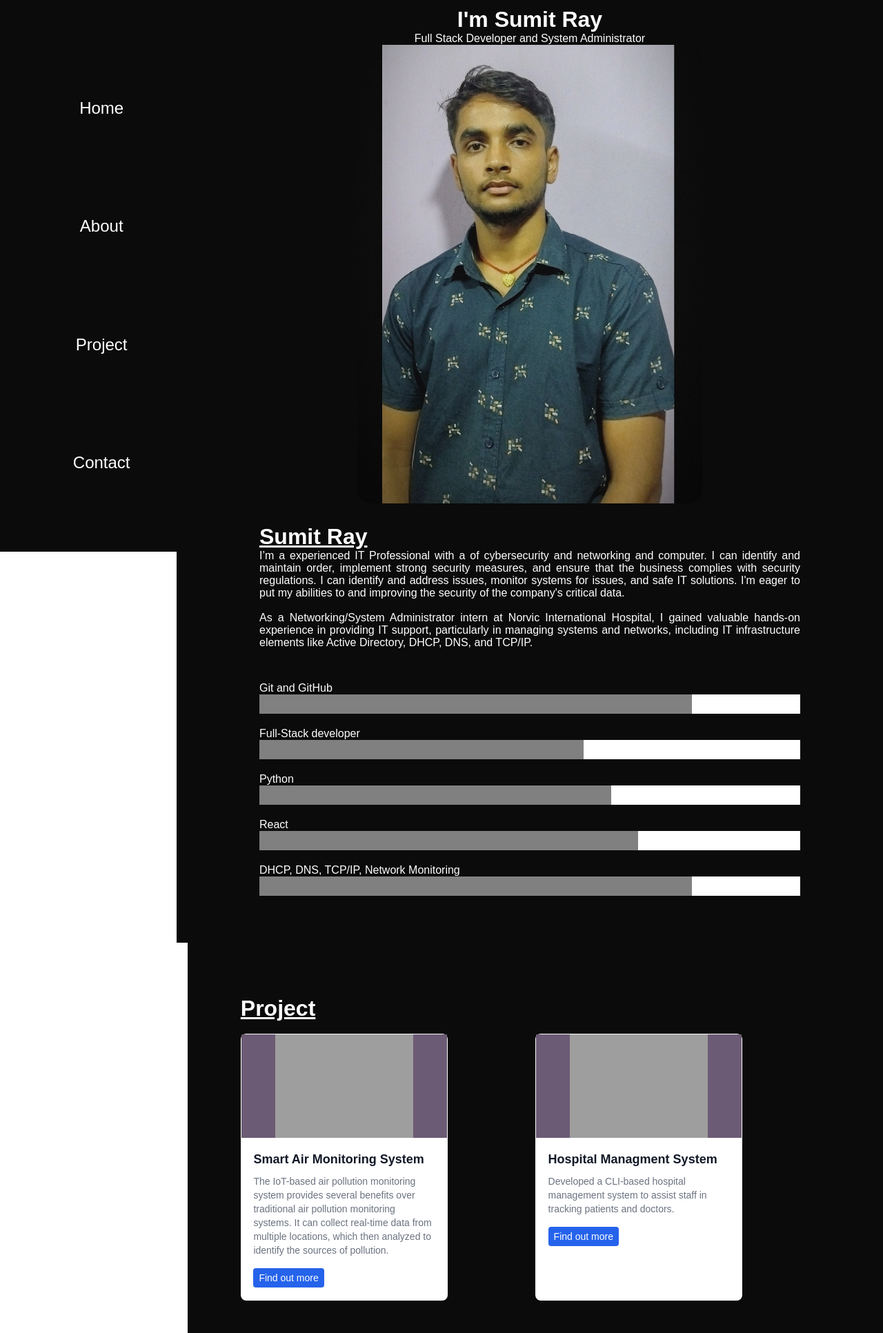
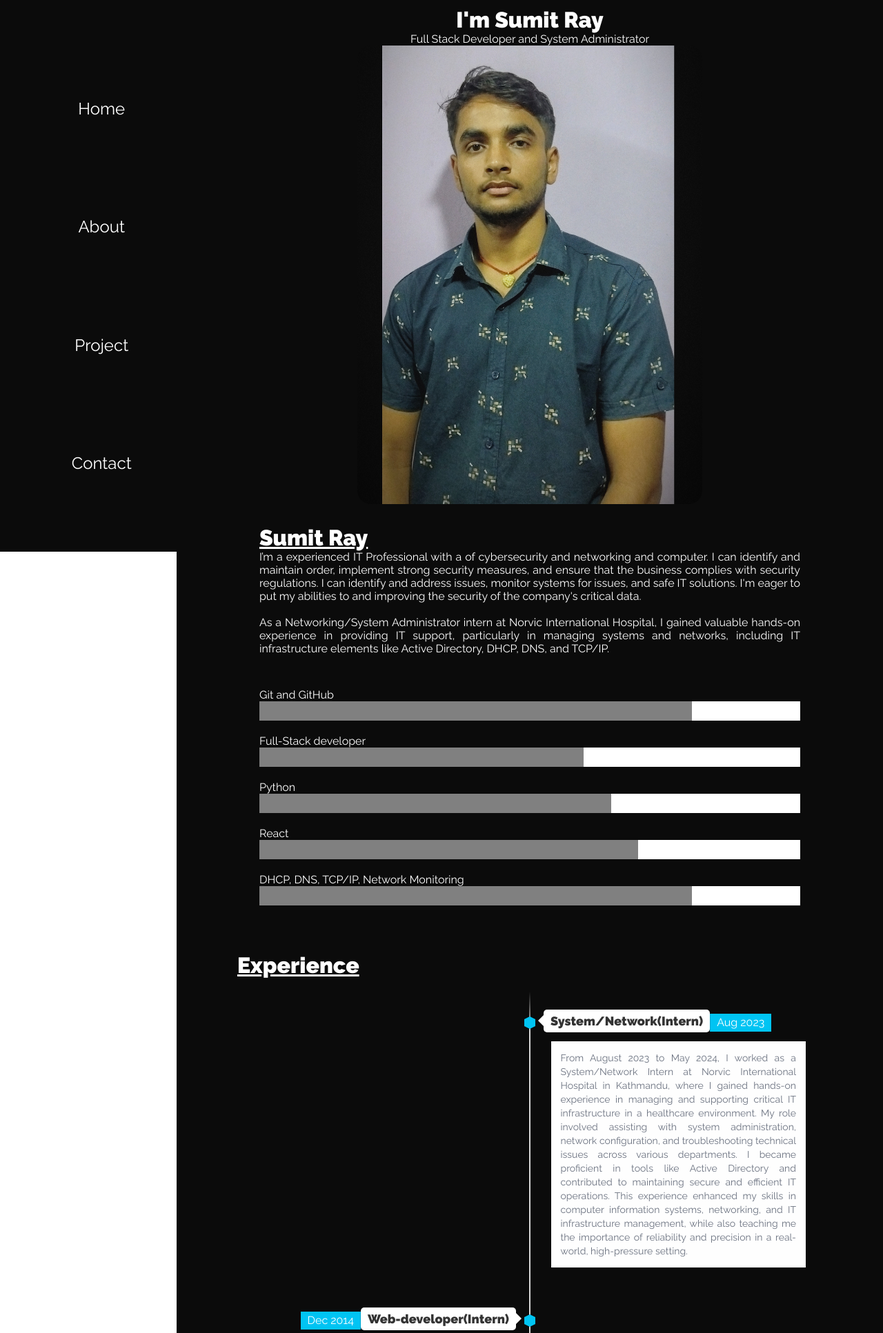
Before and after one commit to sumit4622/Django-Pratise, a Django app: page / in a window 1280 px wide. Shown: the top 1933 px of the page at 69% size. Run offline with Django 5.2, Linux system fonts and the light colour scheme; data comes from the database, SQL or seed files in the repository; grey boxes are pictures that could not be loaded.

Commit message:
added experience

```diff
--- a/myproject/members/models.py
+++ b/myproject/members/models.py
@@ -36,6 +36,22 @@ class Project(models.Model):
     def __str__(self):
         return "Project"
 
+class Experience(models.Model):
+    SIDE_CHOICES = [
+        ('left', 'Left'),
+        ('right', 'Right'),
+    ]
+
+    role = models.CharField(max_length=100)
+    company = models.CharField(max_length=100)
+    date = models.CharField(max_length=50)
+    location = models.CharField(max_length=100)
+    side = models.CharField(max_length=5, choices=SIDE_CHOICES, default='right')
+    description = models.TextField()
+
+    def __str__(self):
+        return f"{self.role} at {self.company}"
+
 class ContactInfo(models.Model):
     location = models.CharField(max_length=200)
     phone = models.CharField(max_length=20)
--- /dev/null
+++ b/myproject/static/experience.css
@@ -0,0 +1,326 @@
+@import url(https://fonts.googleapis.com/css?family=Raleway:400,900);
+
+body{
+  font-family: 'Raleway', sans-serif;
+  color: #333;
+}
+
+header h1{
+  text-align: left;
+  font-weight: bold;
+  margin-top: 0;
+  color:#ffffff;
+  text-decoration: underline;
+  margin-left: 5.5rem;
+}
+
+ header p{
+   text-align: center;
+   margin-bottom: 0;
+ }
+
+.hexa{
+  border: 0px;
+  float: left;
+  text-align: center;
+  height: 35px;
+  width: 60px;
+  font-size: 22px;
+  background: #f0f0f0;
+  color: #3c3c3c;
+  position: relative;
+  margin-top: 15px;
+}
+
+.hexa:before{
+  content: "";
+  position: absolute;
+  left: 0;
+  width: 0;
+  height: 0;
+  border-bottom: 15px solid #f0f0f0;
+  border-left: 30px solid transparent;
+  border-right: 30px solid transparent;
+  top: -15px;
+}
+.exprariance{
+    background-color: #0b0b0b;
+}
+.hexa:after{
+  content: "";
+  position: absolute;
+  left: 0;
+  width: 0;
+  height: 0;
+  border-left: 30px solid transparent;
+  border-right: 30px solid transparent;
+  border-top: 15px solid #f0f0f0;
+  bottom: -15px;
+}
+
+.timeline {
+  position: relative;
+  padding: 0;
+  width: 100%;
+  margin-top: 20px;
+  list-style-type: none;
+
+}
+
+.timeline:before {
+  position: absolute;
+  left: 50%;
+  top: 0;
+  content: ' ';
+  display: block;
+  width: 2px;
+  height: 100%;
+  margin-left: -1px;
+  background: rgb(213,213,213);
+  background: -moz-linear-gradient(top, rgba(213,213,213,0) 0%, rgb(213,213,213) 8%, rgb(213,213,213) 92%, rgba(213,213,213,0) 100%);
+  background: -webkit-gradient(linear, left top, left bottom, color-stop(0%,rgba(30,87,153,1)), color-stop(100%,rgba(125,185,232,1)));
+  background: -webkit-linear-gradient(top, rgba(213,213,213,0) 0%, rgb(213,213,213) 8%, rgb(213,213,213) 92%, rgba(213,213,213,0) 100%);
+  background: -o-linear-gradient(top, rgba(213,213,213,0) 0%, rgb(213,213,213) 8%, rgb(213,213,213) 92%, rgba(213,213,213,0) 100%);
+  background: -ms-linear-gradient(top, rgba(213,213,213,0) 0%, rgb(213,213,213) 8%, rgb(213,213,213) 92%, rgba(213,213,213,0) 100%);
+  background: linear-gradient(to bottom, rgba(213,213,213,0) 0%, rgb(213,213,213) 8%, rgb(213,213,213) 92%, rgba(213,213,213,0) 100%);
+  z-index: 5;
+}
+
+.timeline li {
+  padding: 2em 0;
+}
+
+.timeline .hexa{
+  width: 16px;
+  height: 10px;
+  position: absolute;
+  background: #00c4f3;
+  z-index: 5;
+  left: 0;
+  right: 0;
+  margin-left:auto;
+  margin-right:auto;
+  top: -30px;
+  margin-top: 0;
+}
+
+.timeline .hexa:before {
+  border-bottom: 4px solid #00c4f3;
+  border-left-width: 8px;
+  border-right-width: 8px;
+  top: -4px;
+}
+
+.timeline .hexa:after {
+  border-left-width: 8px;
+  border-right-width: 8px;
+  border-top: 4px solid #00c4f3;
+  bottom: -4px;
+}
+
+.direction-l,
+.direction-r {
+  float: none;
+  width: 100%;
+  text-align: center;
+}
+
+.flag-wrapper {
+  text-align: center;
+  position: relative;
+}
+
+.flag {
+  position: relative;
+  display: inline;
+  background: rgb(255,255,255);
+  font-weight: 600;
+  z-index: 15;
+  padding: 6px 10px;
+  text-align: left;
+  border-radius: 5px;
+}
+
+.direction-l .flag:after,
+.direction-r .flag:after {
+  content: "";
+  position: absolute;
+  left: 50%;
+  top: -15px;
+  height: 0;
+  width: 0;
+  margin-left: -8px;
+  border: solid transparent;
+  border-bottom-color: rgb(255,255,255);
+  border-width: 8px;
+  pointer-events: none;
+}
+
+.direction-l .flag {
+  -webkit-box-shadow: -1px 1px 1px rgba(0,0,0,0.15), 0 0 1px rgba(0,0,0,0.15);
+  -moz-box-shadow: -1px 1px 1px rgba(0,0,0,0.15), 0 0 1px rgba(0,0,0,0.15);
+  box-shadow: -1px 1px 1px rgba(0,0,0,0.15), 0 0 1px rgba(0,0,0,0.15);
+}
+
+.direction-r .flag {
+  -webkit-box-shadow: 1px 1px 1px rgba(0,0,0,0.15), 0 0 1px rgba(0,0,0,0.15);
+  -moz-box-shadow: 1px 1px 1px rgba(0,0,0,0.15), 0 0 1px rgba(0,0,0,0.15);
+  box-shadow: 1px 1px 1px rgba(0,0,0,0.15), 0 0 1px rgba(0,0,0,0.15);
+}
+
+.time-wrapper {
+  display: block;
+  position: relative;
+  margin: 4px 0 0 0;
+  z-index: 14;
+  line-height: 1em;
+  vertical-align: middle;
+  color: #fff;
+}
+
+.direction-l .time-wrapper {
+  float: none;
+}
+
+.direction-r .time-wrapper {
+  float: none;
+}
+
+.time {
+  background: #00c4f3;
+  display: inline-block;
+  padding: 8px;
+}
+
+.desc {
+  position: relative;
+  margin: 1em 0 0 0;
+  padding: 1em;
+  background: rgb(254,254,254);
+  -webkit-box-shadow: 0 0 1px rgba(0,0,0,0.20);
+  -moz-box-shadow: 0 0 1px rgba(0,0,0,0.20);
+  box-shadow: 0 0 1px rgba(0,0,0,0.20);
+  z-index: 15;
+  text-align: justify;
+}
+
+.direction-l .desc,
+.direction-r .desc {
+  position: relative;
+  margin: 1em 1em 0 1em;
+  padding: 1em;
+  z-index: 15;
+  text-align: justify;
+}
+
+@media(min-width: 768px){
+  .timeline {
+    width: 660px;
+    margin: 0 auto;
+    margin-top: 20px;
+  }
+
+  .timeline li:after {
+    content: "";
+    display: block;
+    height: 0;
+    clear: both;
+    visibility: hidden;
+  }
+
+  .timeline .hexa {
+    left: -28px;
+    right: auto;
+    top: 8px;
+  }
+
+  .timeline .direction-l .hexa {
+    left: auto;
+    right: -28px;
+  }
+
+  .direction-l {
+    position: relative;
+    width: 310px;
+    float: left;
+    text-align: right;
+  }
+
+  .direction-r {
+    position: relative;
+    width: 310px;
+    float: right;
+    text-align: left;
+  }
+
+  .flag-wrapper {
+    display: inline-block;
+  }
+
+  .flag {
+    font-size: 18px;
+  }
+
+  .direction-l .flag:after {
+    left: auto;
+    right: -16px;
+    top: 50%;
+    margin-top: -8px;
+    border: solid transparent;
+    border-left-color: rgb(254,254,254);
+    border-width: 8px;
+  }
+
+  .direction-r .flag:after {
+    top: 50%;
+    margin-top: -8px;
+    border: solid transparent;
+    border-right-color: rgb(254,254,254);
+    border-width: 8px;
+    left: -8px;
+  }
+
+  .time-wrapper {
+    display: inline;
+    vertical-align: middle;
+    margin: 0;
+  }
+
+  .direction-l .time-wrapper {
+    float: left;
+  }
+
+  .direction-r .time-wrapper {
+    float: right;
+  }
+
+  .time {
+    padding: 5px 10px;
+  }
+
+  .direction-r .desc {
+    margin: 1em 0 0 0.75em;
+  }
+}
+
+@media(min-width: 992px){
+  .timeline {
+    width: 800px;
+    margin: 0 auto;
+    margin-top: 20px;
+  }
+
+  .direction-l {
+    position: relative;
+    width: 380px;
+    float: left;
+    text-align: right;
+  }
+
+  .direction-r {
+    position: relative;
+    width: 380px;
+    float: right;
+    text-align: left;
+  }
+}
--- a/myproject/templates/index.html
+++ b/myproject/templates/index.html
@@ -13,6 +13,7 @@
     <link rel="stylesheet" href="{% static 'Home.css'%}">
     <link rel="stylesheet" href="{% static 'Contact.css'%}">
     <link rel="stylesheet" href="{% static 'Responsive.css'%}">
+    <link rel="stylesheet" href="{% static 'experience.css'%}">
 </head>
 
 <body>
@@ -61,6 +62,43 @@
                     </div>
                     {% endfor %}
                 </div>
+            </div>
+            <div class="exprariance">
+                <header>
+                    <h1>Experience</h1>
+                </header>
+                <ul class="timeline">
+                    <!-- Item 1 -->
+                    <li>
+                        <div class="direction-r">
+                            <div class="flag-wrapper">
+                                <span class="hexa"></span>
+                                <span class="flag">System/Network(Intern)</span>
+                                <span class="time-wrapper"><span class="time">Aug 2023</span></span>
+                            </div>
+                            <div class="desc">From August 2023 to May 2024, I worked as a System/Network Intern at Norvic International Hospital in Kathmandu, where I gained hands-on experience in managing and supporting critical IT infrastructure in a healthcare environment. My role involved assisting with system administration, network configuration, and troubleshooting technical issues across various departments. I became proficient in tools like Active Directory and contributed to maintaining secure and efficient IT operations. This experience enhanced my skills in computer information systems, networking, and IT infrastructure management, while also teaching me the importance of reliability and precision in a real-world, high-pressure setting.</div>
+                        </div>
+                    </li>
+
+                    <!-- Item 2 -->
+                    <li>
+                        <div class="direction-l">
+                            <div class="flag-wrapper">
+                                <span class="hexa"></span>
+                                <span class="flag">Web-developer(Intern)</span>
+                                <span class="time-wrapper"><span class="time">Dec 2014</span></span>
+                            </div>
+                            <div class="desc">Lorem ipsum In ut sit in dolor nisi ex magna eu anim anim tempor dolore
+                                aliquip enim cupidatat laborum dolore.</div>
+                        </div>
+                    </li>
+
+                    <li>
+                        <div class="direction-l">
+                            <h1>lulu</h1>
+                        </div>
+                    </li>
+                </ul>
             </div>
             <div class="project" id="Project" style="margin-left: 2vh;">
                 <h1 style="padding-bottom: 18px;"><b><u>Project</u></b></h1>
```
